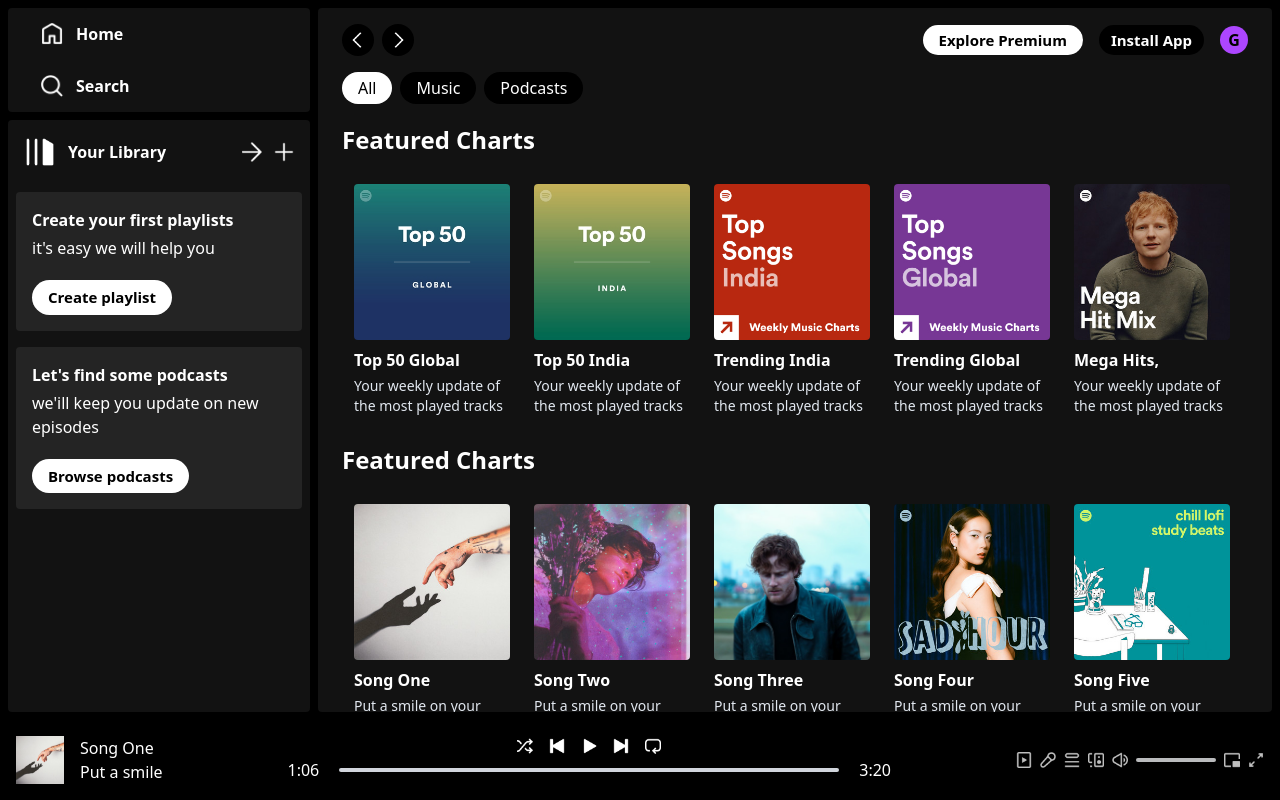
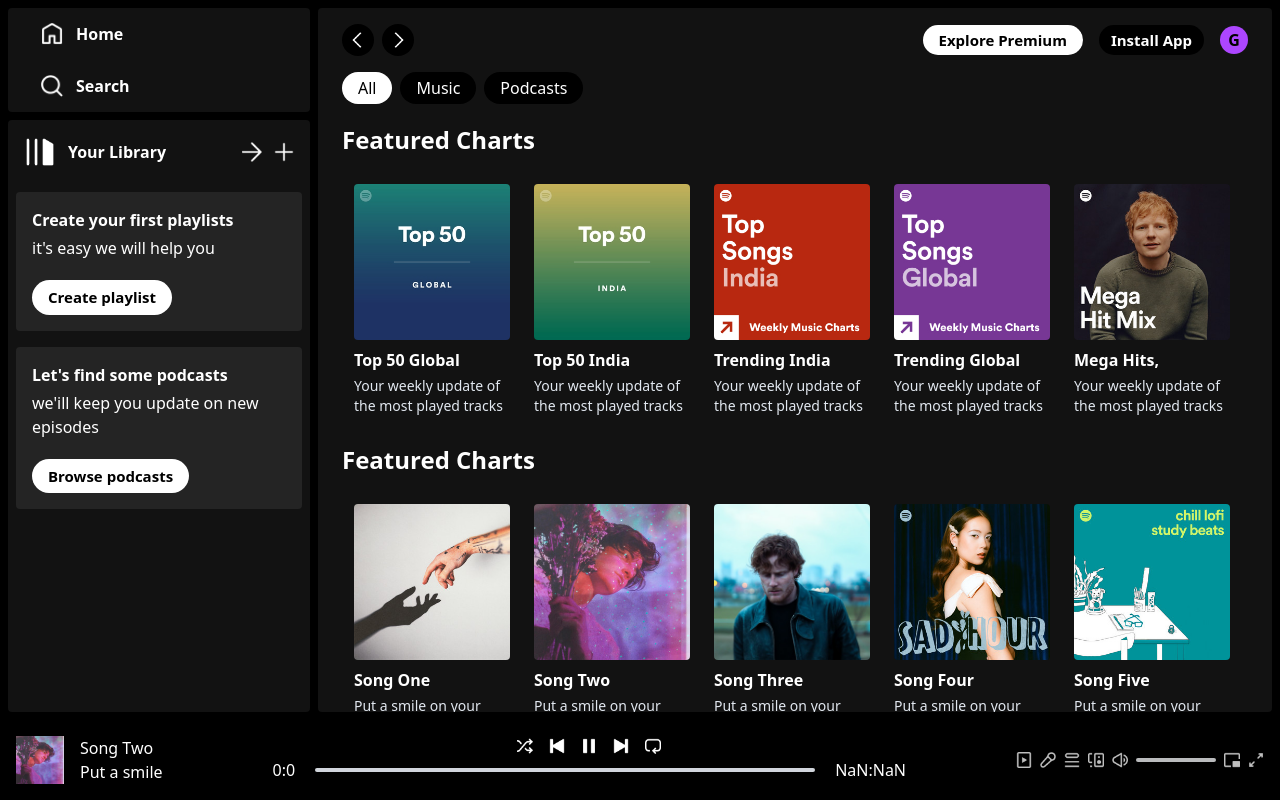
Before and after one commit to Binaa10/spotify-clone, a React (Vite) app: page / in a window 1280 px wide. Both pictures are taken after a click on the picture 621 px from the left and 746 px from the top of the page. Built offline with nearby package versions, Linux system fonts and the light colour scheme.

Commit message:
feat: implement audio player context and integrate with components

```diff
--- a/src/App.jsx
+++ b/src/App.jsx
@@ -1,9 +1,11 @@
-import React from "react";
+import React, { useContext } from "react";
 import Sidebar from "./components/Sidebar";
 import Player from "./components/Player";
 import Display from "./components/Display";
+import { PlayerContext } from "./context/PlayerContext";
 
 function App() {
+  const { audioRef, track } = useContext(PlayerContext);
   return (
     <div className="h-screen bg-black">
       <div className="h-[90%] flex">
@@ -11,6 +13,7 @@ function App() {
         <Display />
       </div>
       <Player />
+      <audio ref={audioRef} src={track.file} preload="auto"></audio>
     </div>
   );
 }
--- a/src/components/DisplayAlbum.jsx
+++ b/src/components/DisplayAlbum.jsx
@@ -1,11 +1,13 @@
-import React from "react";
+import React, { useContext } from "react";
 import { useParams } from "react-router-dom";
 import { albumsData, assets, songsData } from "../assets/assets";
 import Navbar from "./Navbar";
+import { PlayerContext } from "../context/PlayerContext";
 
 const DisplayAlbum = () => {
   const { id } = useParams();
   const albumData = albumsData[id];
+  const { playWithId } = useContext(PlayerContext);
   return (
     <>
       <Navbar />
@@ -39,6 +41,7 @@ const DisplayAlbum = () => {
       <hr />
       {songsData.map((item, index) => (
         <div
+          onClick={() => playWithId(item.id)}
           key={index}
           className="grid grid-cols-3 sm:grid-cols-4 gap-2 p-2 items-center text-[#a7a7a7] hover:bg-[#ffffff2b] cursor-pointer"
         >
--- a/src/components/Player.jsx
+++ b/src/components/Player.jsx
@@ -1,14 +1,27 @@
-import React from "react";
-import { assets, songsData } from "../assets/assets";
+import React, { useContext } from "react";
+import { assets } from "../assets/assets";
+import { PlayerContext } from "../context/PlayerContext";
 
 const Player = () => {
+  const {
+    track,
+    seekBg,
+    seekBar,
+    playStatus,
+    play,
+    pause,
+    time,
+    previous,
+    next,
+    seekSong,
+  } = useContext(PlayerContext);
   return (
     <div className="h-[10%] bg-black flex justify-between items-center text-white px-4">
       <div className="flex items-center gap-4">
-        <img className="w-12" src={songsData[0].image} alt="" />
+        <img className="w-12" src={track.image} alt="" />
         <div>
-          <p>{songsData[0].name}</p>
-          <p>{songsData[0].desc.slice(0, 12)}</p>
+          <p>{track.name}</p>
+          <p>{track.desc.slice(0, 12)}</p>
         </div>
       </div>
       <div className="flex flex-col items-center gap-1 m-auto">
@@ -18,17 +31,54 @@ const Player = () => {
             src={assets.shuffle_icon}
             alt=""
           />
-          <img className="w-4 cursor-pointer" src={assets.prev_icon} alt="" />
-          <img className="w-4 cursor-pointer" src={assets.play_icon} alt="" />
-          <img className="w-4 cursor-pointer" src={assets.next_icon} alt="" />
+          <img
+            onClick={previous}
+            className="w-4 cursor-pointer"
+            src={assets.prev_icon}
+            alt=""
+          />
+
+          {playStatus ? (
+            <img
+              onClick={pause}
+              className="w-4 cursor-pointer"
+              src={assets.pause_icon}
+              alt=""
+            />
+          ) : (
+            <img
+              onClick={play}
+              className="w-4 cursor-pointer"
+              src={assets.play_icon}
+              alt=""
+            />
+          )}
+
+          <img
+            onClick={next}
+            className="w-4 cursor-pointer"
+            src={assets.next_icon}
+            alt=""
+          />
           <img className="w-4 cursor-pointer" src={assets.loop_icon} alt="" />
         </div>
         <div className="flex items-center gap-5">
-          <p>1:06</p>
-          <div className="w-[60vw] max-w-[500px] bg-gray-300 rounded-full cursor-pointer">
-            <hr className="h-1 border-none w-0 bg-green-800 rounded-full" />
+          <p>
+            {time.currentTime.minute}:{time.currentTime.second}
+          </p>
+          <div
+            ref={seekBg}
+            onClick={seekSong}
+            className="w-[60vw] max-w-[500px] bg-gray-300 rounded-full cursor-pointer"
+          >
+            <hr
+              ref={seekBar}
+              className="h-1 border-none w-0 bg-green-800 rounded-full"
+            />
           </div>
-          <p>3:20</p>
+          <p>
+            {time.totalTime.minute}:{time.totalTime.second}
+          </p>
         </div>
       </div>
       <div className="hidden lg:flex items-center gap-2 opacity-75">
@@ -46,4 +96,3 @@ const Player = () => {
 };
 
 export default Player;
-console.log(songsData[0].image);
--- a/src/components/Sidebar.jsx
+++ b/src/components/Sidebar.jsx
@@ -1,11 +1,16 @@
 import React from "react";
 import { assets } from "../assets/assets";
+import { useNavigate } from "react-router-dom";
 
 const Sidebar = () => {
+  const navigate = useNavigate();
   return (
     <div className="w-[25%] h-full p-2 flex-col gap-2 text-white hidden lg:flex">
       <div className="bg-[#121212] h-[15%] rounded flex flex-col justify-around">
-        <div className="flex items-center gap-3 pl-8 cursor-pointer">
+        <div
+          onClick={() => navigate("/")}
+          className="flex items-center gap-3 pl-8 cursor-pointer"
+        >
           <img className="w-6" src={assets.home_icon} alt="" />
           <p className="font-bold">Home</p>
         </div>
--- a/src/components/SongItem.jsx
+++ b/src/components/SongItem.jsx
@@ -1,8 +1,13 @@
-import React from "react";
+import React, { useContext } from "react";
+import { PlayerContext } from "../context/PlayerContext";
 
 const SongItem = ({ name, image, desc, id }) => {
+  const { playWithId } = useContext(PlayerContext);
   return (
-    <div className="min-w-[180px] p-2 px-3 rounded cursor-pointer hover:bg-[#ffffff26]">
+    <div
+      onClick={() => playWithId(id)}
+      className="min-w-[180px] p-2 px-3 rounded cursor-pointer hover:bg-[#ffffff26]"
+    >
       <img className="rounded" src={image} alt="" />
       <p className="font-bold mt-2 mb-1">{name}</p>
       <p className="text-slate-200 text-sm">{desc}</p>
--- /dev/null
+++ b/src/context/PlayerContext.jsx
@@ -0,0 +1,107 @@
+import { createContext, useEffect, useRef, useState } from "react";
+import { songsData } from "../assets/assets";
+
+export const PlayerContext = createContext();
+
+const PlayerContextProvider = (props) => {
+  const audioRef = useRef();
+  const seekBg = useRef();
+  const seekBar = useRef();
+
+  const [track, setTrack] = useState(songsData[0]);
+  const [playStatus, setPlayStatus] = useState(false);
+  const [time, setTime] = useState({
+    currentTime: {
+      second: 0,
+      minute: 0,
+    },
+    totalTime: {
+      second: 0,
+      minute: 0,
+    },
+  });
+
+  const play = () => {
+    audioRef.current.play();
+    setPlayStatus(true);
+  };
+
+  const pause = () => {
+    audioRef.current.pause();
+    setPlayStatus(false);
+  };
+
+  const playWithId = async (id) => {
+    await setTrack(songsData[id]);
+    await audioRef.current.play();
+    setPlayStatus(true);
+  };
+
+  const previous = async () => {
+    if (track.id > 0) {
+      await setTrack(songsData[track.id - 1]);
+      await audioRef.current.play();
+      setPlayStatus(true);
+    }
+  };
+
+  const next = async () => {
+    if (track.id < songsData.length - 1) {
+      await setTrack(songsData[track.id + 1]);
+      await audioRef.current.play();
+      setPlayStatus(true);
+    }
+  };
+
+  const seekSong = async (e) => {
+    audioRef.current.currentTime =
+      (e.nativeEvent.offsetX / seekBg.current.offsetWidth) *
+      audioRef.current.duration;
+  };
+
+  useEffect(() => {
+    setTimeout(() => {
+      audioRef.current.ontimeupdate = () => {
+        seekBar.current.style.width =
+          Math.floor(
+            (audioRef.current.currentTime / audioRef.current.duration) * 100
+          ) + "%";
+        setTime({
+          currentTime: {
+            second: Math.floor(audioRef.current.currentTime % 60),
+            minute: Math.floor(audioRef.current.currentTime / 60),
+          },
+          totalTime: {
+            second: Math.floor(audioRef.current.duration % 60),
+            minute: Math.floor(audioRef.current.duration / 60),
+          },
+        });
+      };
+    }, 1000);
+  }, [audioRef]);
+
+  const contextValue = {
+    audioRef,
+    seekBg,
+    seekBar,
+    track,
+    setTrack,
+    playStatus,
+    setPlayStatus,
+    time,
+    setTime,
+    play,
+    pause,
+    playWithId,
+    previous,
+    next,
+    seekSong,
+  };
+  return (
+    <PlayerContext.Provider value={contextValue}>
+      {props.children}
+    </PlayerContext.Provider>
+  );
+};
+
+export default PlayerContextProvider;
--- a/src/main.jsx
+++ b/src/main.jsx
@@ -3,11 +3,14 @@ import { createRoot } from "react-dom/client";
 import "./index.css";
 import App from "./App.jsx";
 import { BrowserRouter } from "react-router-dom";
+import PlayerContextProvider from "./context/PlayerContext.jsx";
 
 createRoot(document.getElementById("root")).render(
   <StrictMode>
     <BrowserRouter>
-      <App />
+      <PlayerContextProvider>
+        <App />
+      </PlayerContextProvider>
     </BrowserRouter>
   </StrictMode>
 );
```
